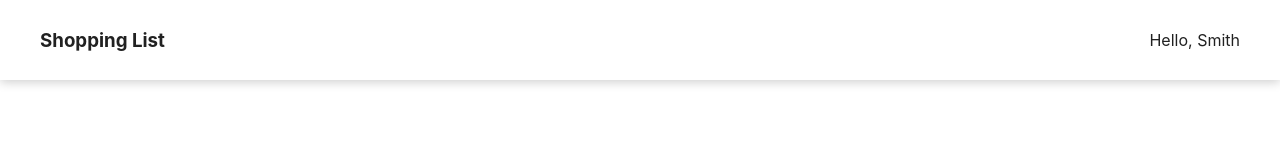
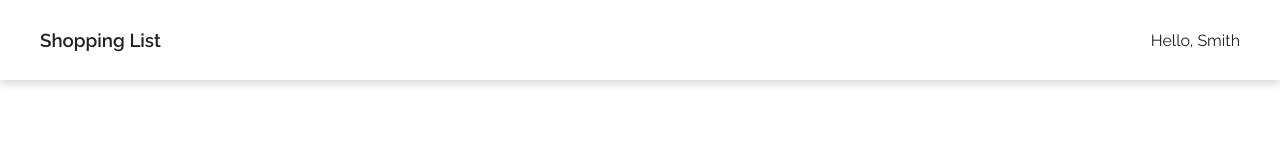
Before and after one commit to ringtho/shoppinglist-frontend, a React (Create React App) app: page / in a window 1280 px wide. Shown: the top 160 px of the page. Built offline with nearby package versions, Linux system fonts and the light colour scheme; the HTML template or start-up script is replaced by a standard one.

Commit message:
Added Raleway font family

```diff
--- a/src/components/Navbar/Navbar.scss
+++ b/src/components/Navbar/Navbar.scss
@@ -3,17 +3,20 @@
     padding: 1rem;
     box-shadow:0px 2px 10px rgba(0,0,0, 0.2);
     position: sticky;
+    top: 0;
+    background-color: white;
+    z-index: 100;
 
     display: flex;
     align-items: center;
     justify-content: space-between;
 
+    .nav__user {
+        margin-left: auto;
+    }
+
     @media  screen and (min-width: 720px) {
         padding: 2.5rem;
     }
 
-
-    .nav__user {
-        margin-left: auto;
-    }
 }
--- a/src/index.css
+++ b/src/index.css
@@ -1,3 +1,5 @@
+@import url('https://fonts.googleapis.com/css2?family=Raleway:wght@400;500;600&display=swap');
+
 :root {
   --text-color: #212121;
 }
@@ -9,9 +11,7 @@
 }
 
 body {
-  font-family: -apple-system, BlinkMacSystemFont, 'Segoe UI', 'Roboto', 'Oxygen',
-    'Ubuntu', 'Cantarell', 'Fira Sans', 'Droid Sans', 'Helvetica Neue',
-    sans-serif;
+  font-family: 'Raleway', sans-serif;
   min-height: 100vh;
   color: var(--text-color);
 }
```
